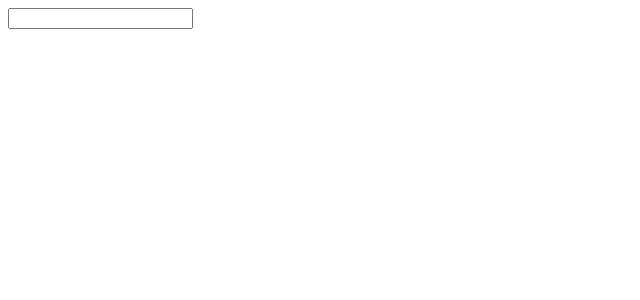
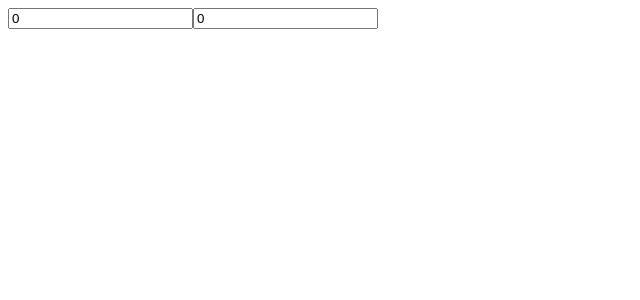
Before and after one commit to 5pecia1/react-study, a React (Create React App) app: page / in a window 1280 px wide. Shown: the top 300 px of the page, without its empty margins (0-640 px from the left). Built offline with nearby package versions, Linux system fonts and the light colour scheme.

Commit message:
make props

```diff
--- a/src/App.js
+++ b/src/App.js
@@ -1,10 +1,16 @@
 import React, { Component } from 'react';
 
 class App extends Component {
+  static defaultProps = {
+    indexv: 0,
+    indexh: 0
+  }
+
   render() {
     return (
       <div>
-        <input></input>
+        <input value={this.props.indexv} />
+        <input value={this.props.indexh} />
       </div>
     );
   }
```
